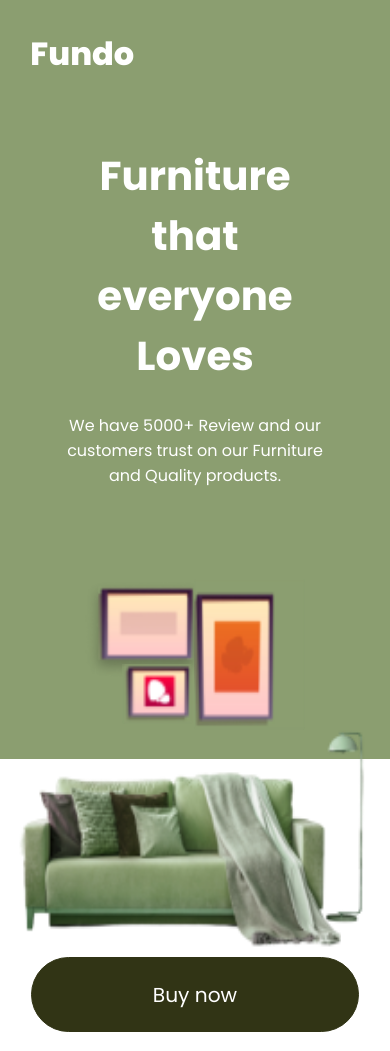
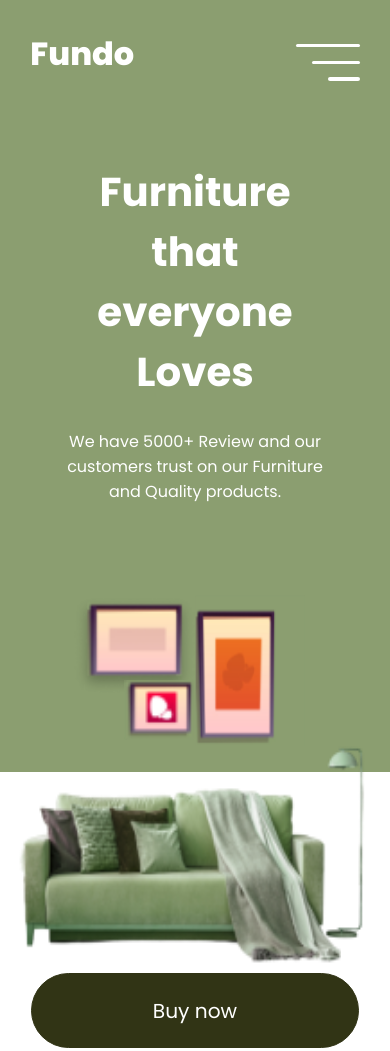
Before and after one commit to fiyintheslim/fundo-frontend, a website: page index.html in a window 390 px wide. Shown: the top 1051 px of the page. Drawn offline with Linux system fonts and the light colour scheme.

Commit message:
burger menu

```diff
--- a/index.html
+++ b/index.html
@@ -23,9 +23,14 @@
                     <a>Contact Us</a>
                     <button class="login">Login</button>
                 </div>
+                <div class="burger">
+                    <div class="line line1"></div>
+                    <div class="line line2"></div>
+                    <div class="line line3"></div>
+                </div>
             </nav>
             <div class="landing">
-                <div>
+                <div class="landing__text">
                     <h3 class="heading landing__heading">Furniture that </br>everyone </br>Loves</h3>
                     <p class="landing__content">We have 5000+ Review and our customers trust
                         on our Furniture and Quality products.
@@ -37,13 +42,33 @@
                 </div>
                 <div class="landing__images">
                     <div class="frames">
-                        <img class="frame1" src="resources/frame1.png" alt="picture frame">
-                        <img class="frame2" src="resources/frame2.png" alt="picture frame">
-                        <img class="frame3" src="resources/frame3.png" alt="picture frame">
+                        <img class="frame1"
+                        srcset="resources/bigFrame1.png 88w, resources/frame1.png 64w"
+                        sizes="(min-width: 768px) 88px, 64px"
+                        src="resources/frame1.png"
+                        alt="picture frame">
+                        <img class="frame2"
+                        srcset="resources/bigFrame2.png 94w, resources/frame2.png 69w"
+                        sizes="(min-width: 768px) 94px, 69"
+                        src="resources/frame2.png"
+                        alt="picture frame">
+                        <img class="frame3"
+                        srcset="resources/bigFrame3.png 44w, resources/frame3.png 33w"
+                        sizes="(min-width: 768px) 44px, 33px"
+                        src="resources/frame3.png"
+                        alt="picture frame">
                     </div>
                     <div class="furniture">
-                        <img class="sofa" src="resources/furniture1.png" alt="Sofa image"/>
-                        <img class="lamp" src="resources/lamp.png" alt="lamp image" />
+                        <img class="sofa"
+                            srcset="resources/bigSofa.png 319w, resources/furniture1.png 180w"
+                            sizes="(min-width: 768px) 319px, 180px"
+                            src="resources/furniture1.png"
+                            alt="Sofa image"/>
+                        <img class="lamp"
+                        srcset="resources/bigLamp.png 65w, resources/lamp.png 35w"
+                        sizes="(min-width:768px) 65px, 35px"
+                        src="resources/lamp.png"
+                        alt="lamp image" />
                     </div>
                 </div>
 
@@ -96,5 +121,20 @@
             </div>
         </section>
     </main>
+    <script>
+        var open = false;
+        var burger = document.querySelector(".burger");
+        var menu = document.querySelector(".navigation")
+
+        burger.addEventListener("click", ()=>{
+            if(open){
+                menu.classList.add("open")
+                menu.classList.remove("close")
+            }else{
+                menu.classList.remove("open")
+                menu.classList.add("close")
+            }
+        })
+    </script>
 </body>
 </html>
--- a/scss/firstSection.scss
+++ b/scss/firstSection.scss
@@ -26,11 +26,38 @@ nav{
     font-weight: 800;
     font-size: 2rem;
 }
+.burger{
+    display: flex;
+    flex-direction: column;
+    align-items: flex-end;
+    justify-content: space-evenly;
+    width: 4rem;
+    height: 4rem;
+    @include responsive{
+        display: none;
+    }
+    .line{
+        background: #fff;
+        height: 0.2rem;
+        border-radius: 3rem;
+    }
+    .line1{
+        width: 4rem;
+    }
+    .line2{
+        width: 3rem;
+    }
+    .line3{
+        width: 2rem;
+    }
+}
 .navigation{
     justify-content: space-evenly;
     flex-grow:1;
     display: none;
-
+    a{
+        cursor: pointer;
+    }
     @include responsive{
         display: flex;
         align-items: center;
@@ -50,6 +77,17 @@ nav{
         flex-direction: row;
         text-align: left;
         justify-content: center;
+    }
+}
+.landing__text{
+    @include responsive{
+        flex-grow: 1;
+    }
+
+}
+.landing__images{
+    @include responsive{
+        flex-grow: 2;
     }
 }
 
@@ -89,25 +127,35 @@ nav{
     margin: 0 auto;
     width:10rem;
     height: 11rem;
+    position: relative;
     img{
         position: absolute;
     }
 }
 .frame1{
     top:0;
-    left:5.2rem;
+    right:5rem;
     @include toRem(width, 120);
     @include toRem(height, 100);
+    @include responsive{
+        width: 8rem;
+        height: 6.5rem;
+        right:4.5rem;
+    }
 }
 .frame2{
     top:0;
-    right:5.2rem;
+    left:5rem;
     @include toRem(width, 110);
     @include toRem(height, 150);
+    @include responsive{
+        width: 9rem;
+        height: 10rem;
+    }
 }
 .frame3{
     top:5.3rem;
-    left:7.5rem;
+    right:5rem;
     @include toRem(width, 70);
     @include toRem(height, 60);
 }
@@ -116,6 +164,10 @@ nav{
     @include toRem(height, 200);
     position: relative;
     left: 1rem;
+    @include responsive{
+        width: 40rem;
+        height: 20rem;
+    }
 }
 .lamp{
     @include toRem(width, 63);
@@ -123,6 +175,10 @@ nav{
     position: relative;
     bottom: 2rem;
     right: 0.5rem;
+    @include responsive{
+        width: 7rem;
+        height: 18.5rem;
+    }
 }
 .login{
     @include toRem(width, 125);
@@ -131,4 +187,5 @@ nav{
     @include toRem(border-radius, 40.45);
     background: $dark-green;
     border :none;
+    cursor: pointer;
 }
--- a/scss/index.scss
+++ b/scss/index.scss
@@ -5,8 +5,13 @@
     font-family: "Poppins", sans-serif;
     transition: background 0.3s ease;
 }
+
 body{
     color: #fff;
+}
+main{
+    max-width: 1800px;
+    margin: 0 auto;
 }
 @import "general.scss";
 @import "firstSection.scss";
```
Also changed, not shown: css/index.css, index.js (added), resources/bigFrame1.png (added), resources/bigFrame2.png (added), resources/bigFrame3.png (added), 1 other file.
